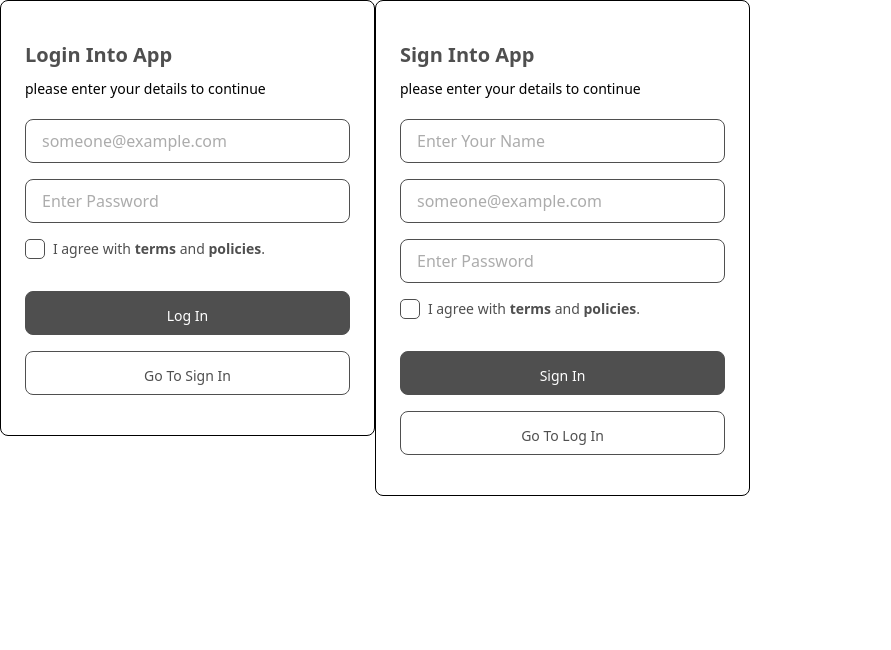
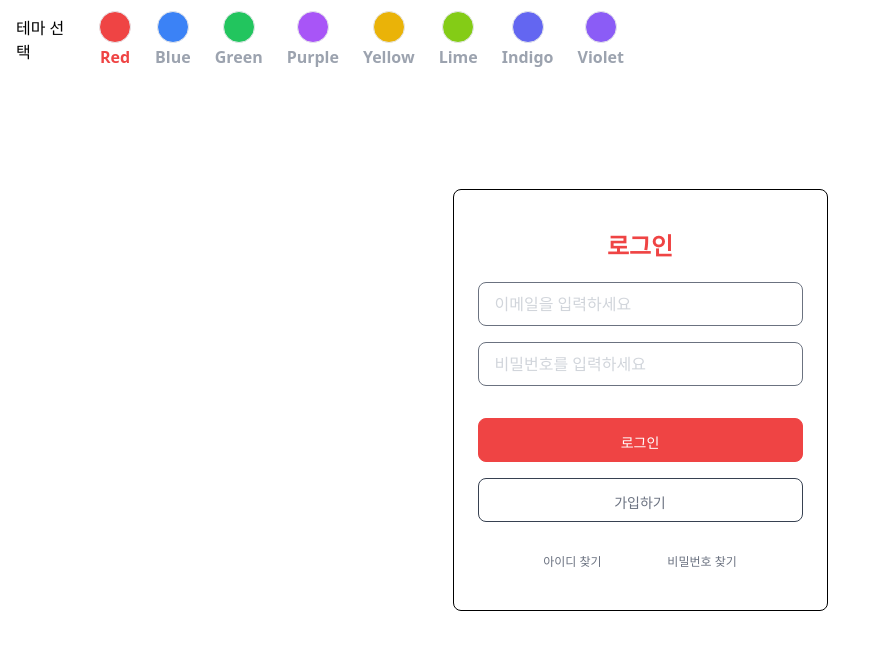
Before and after one commit to KingGyeongHoo/tailwind-practice, a React (Vite) app: page / in a window 1280 px wide. Shown: the top 650 px of the page, without its empty margins (0-891 px from the left). Built offline with nearby package versions, Linux system fonts and the light colour scheme.

Commit message:
디자인 변경 및 테마 시스템 추가

```diff
--- a/src/App.tsx
+++ b/src/App.tsx
@@ -1,54 +1,15 @@
+import { useState } from "react";
 import Card from "./components/Card";
-
+import Theme from "./components/Theme";
+import { themes } from "./data/themeData";
 export default function App() {
-  const login = {
-    mainText: "Login",
-    inputInfo: [
-      {
-        type: "email",
-        placeholder: "someone@example.com",
-      },
-      {
-        type: "password",
-        placeholder: "Enter Password",
-      },
-    ],
-    buttonInfo: [
-      { value: "Log In", className: "bg-[#4F4F4F] text-white" },
-      {
-        value: "Go To Sign In",
-        className: "bg-white text-[#4F4F4F]",
-      },
-    ],
-  };
-  const signin = {
-    mainText: "Sign",
-    inputInfo: [
-      {
-        type: "text",
-        placeholder: "Enter Your Name",
-      },
-      {
-        type: "email",
-        placeholder: "someone@example.com",
-      },
-      {
-        type: "password",
-        placeholder: "Enter Password",
-      },
-    ],
-    buttonInfo: [
-      { value: "Sign In", className: "bg-[#4F4F4F] text-white" },
-      {
-        value: "Go To Log In",
-        className: "bg-white text-[#4F4F4F]",
-      },
-    ],
-  };
+  const [theme, setTheme] = useState(themes[0]);
   return (
-    <div className="flex flex-row justify-around w-[50%]">
-      <Card content={login} />
-      <Card content={signin} />
-    </div>
+    <>
+      <div className="relative flex justify-center items-center w-[100%] h-[100vh]">
+        <Theme themes={themes} setTheme={setTheme} />
+        <Card theme={theme} />
+      </div>
+    </>
   );
 }
--- a/src/components/Agree.tsx
+++ b/src/components/Agree.tsx
@@ -1,10 +1,17 @@
-export const Agree = ({ agreeFor, children }: Agree) => {
+import { twMerge } from "tailwind-merge";
+
+export const Agree = ({ className, agreeFor, children }: Agree) => {
   return (
-    <div className="w-[240px] h-[20px] flex flex-row justify-between items-center">
+    <div className="w-[240px] h-[20px] flex flex-row items-center">
       <input
         type="checkbox"
         id={agreeFor}
-        className="appearance-none w-[20px] h-[20px] border border-[#4F4F4F] rounded-[5px] checked:bg-[#4F4F4F] checked:bg-[url('../img/check.svg')] checked: bg-no-repeat checked:bg-center"
+        className={
+          (twMerge(
+            "appearance-none w-[20px] h-[20px] border rounded-[100px] checked:bg-[url('../img/check.svg')] checked: bg-no-repeat checked:bg-center"
+          ),
+          className)
+        }
       ></input>
       <label htmlFor={agreeFor} className="text-sm text-[#4F4F4F]">
         {children}
--- a/src/components/Button.tsx
+++ b/src/components/Button.tsx
@@ -5,7 +5,7 @@ export const Button = (props: ButtonProps) => {
   return (
     <input
       className={twMerge(
-        `flex justify-center items-center w-[325px] h-[44px] px-[20px] py-[14px] text-sm border border-[#4F4F4F] rounded-lg`,
+        `flex justify-center items-center w-[325px] h-[44px] px-[20px] py-[14px] text-sm border border-gray-700 rounded-lg`,
         className
       )}
       {...rest}
--- a/src/components/Card.tsx
+++ b/src/components/Card.tsx
@@ -1,40 +1,84 @@
+import { useState } from "react";
 import Agree from "./Agree";
 import Button from "./Button";
 import Input from "./Input";
+import { twMerge } from "tailwind-merge";
 
-export const Card = ({ content }: any) => {
-  const { mainText, inputInfo, buttonInfo } = content;
-  console.log(inputInfo);
+export const Card = ({ theme }: { theme: Theme }) => {
+  const { bgColor, checkedBgColor, borderColor, textColor, ...rest } = theme;
+  const [isLogin, setIsLogin] = useState(true);
+  const [name, setName] = useState("");
+  const [email, setEmail] = useState("");
+  const [password, setPassword] = useState("");
+
+  const authTypeChange = (e: any) => {
+    setIsLogin(!isLogin);
+    setName("");
+    setEmail("");
+    setPassword("");
+  };
+
   return (
     <div
       className={`flex flex-col gap-[20px] w-[375px] h-fit border rounded-lg border-black px-[24px] py-[40px]`}
     >
       <div className="flex flex-col gap-[10px]">
-        <h1 className="text-xl font-bold text-[#4F4F4F]">
-          {mainText} Into App
+        <h1 className={twMerge("text-2xl font-bold text-center", textColor)}>
+          {isLogin ? "로그인" : "회원가입"}
         </h1>
-        <p className="text-sm">please enter your details to continue</p>
       </div>
       <form className="flex flex-col gap-8">
         <div className="flex flex-col gap-4">
-          {inputInfo.map((el: IInput) => {
-            return <Input type={el.type} placeholder={el.placeholder}></Input>;
-          })}
-          <Agree agreeFor={mainText}>
-            I agree with <b>terms</b> and <b>policies</b>.
-          </Agree>
+          {!isLogin && (
+            <Input
+              type="text"
+              placeholder="이름을 입력하세요"
+              value={name}
+              onChange={(e) => setName(e.target.value)}
+              required
+            ></Input>
+          )}
+          <Input
+            type="email"
+            placeholder="이메일을 입력하세요"
+            value={email}
+            onChange={(e) => setEmail(e.target.value)}
+            required
+          ></Input>
+          <Input
+            type="password"
+            placeholder="비밀번호를 입력하세요"
+            value={password}
+            onChange={(e) => setPassword(e.target.value)}
+            required
+          ></Input>
         </div>
         <div className="flex flex-col gap-4">
-          {buttonInfo.map((el: IButton) => {
-            return (
-              <Button
-                type="button"
-                value={el.value}
-                className={el.className}
-              ></Button>
-            );
-          })}
+          <Button
+            type="submit"
+            value={isLogin ? "로그인" : "회원가입"}
+            className={twMerge("text-white", bgColor, borderColor)}
+          ></Button>
+          <Button
+            type="button"
+            value={isLogin ? "가입하기" : "로그인으로 이동"}
+            className="bg-white text-gray-500"
+            onClick={(e) => authTypeChange(e)}
+          ></Button>
         </div>
+        {isLogin ? (
+          <div className="flex flex-row justify-evenly items-center text-xs text-gray-500">
+            <span>아이디 찾기</span>
+            <span>비밀번호 찾기</span>
+          </div>
+        ) : (
+          <Agree
+            className={twMerge(borderColor, checkedBgColor)}
+            agreeFor={isLogin ? "login" : "signin"}
+          >
+            <p className="text-sm text-gray-500 ml-1 ">약관에 동의합니다</p>
+          </Agree>
+        )}
       </form>
     </div>
   );
--- a/src/components/Input.tsx
+++ b/src/components/Input.tsx
@@ -5,7 +5,7 @@ export const Input = (props: InputProps) => {
   return (
     <input
       className={twMerge(
-        "w-[325px] h-[44px] px-[16px] py-[14px] border border-[#4F4F4F] placeholder:text-[#ACACAC] rounded-lg",
+        "w-[325px] h-[44px] px-[16px] py-[14px] border border-gray-500 placeholder:text-gray-300 rounded-lg",
         className
       )}
       {...rest}
--- /dev/null
+++ b/src/components/Theme.tsx
@@ -0,0 +1,52 @@
+import { useState } from "react";
+import { twMerge } from "tailwind-merge";
+
+const Theme = ({
+  themes,
+  setTheme,
+}: {
+  themes: Theme[];
+  setTheme: (item: Theme) => void;
+}) => {
+  const [selected, setSelected] = useState(0);
+  const clickHandler = (idx: number, item: Theme) => {
+    setSelected(idx);
+    setTheme(item);
+  };
+  return (
+    <nav
+      className={twMerge(
+        "absolute top-0 left-0 flex flex-row items-center w-2/4 h-20 p-4"
+      )}
+    >
+      <span>테마 선택</span>
+      <ul className="flex flex-row ml-8 gap-6">
+        {themes.map((item: Theme, idx: number) => {
+          return (
+            <li
+              className="flex flex-col items-center gap-0.5"
+              onClick={() => clickHandler(idx, item)}
+            >
+              <div
+                className={twMerge(
+                  "w-8 h-8 border rounded-[100px]",
+                  item.bgColor
+                )}
+              />
+              <span
+                className={twMerge(
+                  "text-gray-400",
+                  selected === idx && item.textColor,
+                  "font-bold"
+                )}
+              >
+                {item.name}
+              </span>
+            </li>
+          );
+        })}
+      </ul>
+    </nav>
+  );
+};
+export default Theme;
--- /dev/null
+++ b/src/data/themeData.ts
@@ -0,0 +1,62 @@
+const red = {
+  name: "Red",
+  bgColor: "bg-red-500",
+  checkedBgColor: "checked:bg-red-500",
+  borderColor: "border-red-500",
+  textColor: "text-red-500",
+};
+const blue = {
+  name: "Blue",
+  bgColor: "bg-blue-500",
+  checkedBgColor: "checked:bg-blue-500",
+  borderColor: "border-blue-500",
+  textColor: "text-blue-500",
+};
+const green = {
+  name: "Green",
+  bgColor: "bg-green-500",
+  checkedBgColor: "checked:bg-green-500",
+  borderColor: "border-green-500",
+  textColor: "text-green-500",
+};
+const purple = {
+  name: "Purple",
+  bgColor: "bg-purple-500",
+  checkedBgColor: "checked:bg-purple-500",
+  borderColor: "border-purple-500",
+  textColor: "text-purple-500",
+};
+
+const indigo = {
+  name: "Indigo",
+  bgColor: "bg-indigo-500",
+  checkedBgColor: "checked:bg-indigo-500",
+  borderColor: "border-indigo-500",
+  textColor: "text-indigo-500",
+};
+
+const yellow = {
+  name: "Yellow",
+  bgColor: "bg-yellow-500",
+  checkedBgColor: "checked:bg-yellow-500",
+  borderColor: "border-yellow-500",
+  textColor: "text-yellow-500",
+};
+
+const lime = {
+  name: "Lime",
+  bgColor: "bg-lime-500",
+  checkedBgColor: "checked:bg-lime-500",
+  borderColor: "border-lime-500",
+  textColor: "text-lime-500",
+};
+
+const violet = {
+  name: "Violet",
+  bgColor: "bg-violet-500",
+  checkedBgColor: "checked:bg-violet-500",
+  borderColor: "border-violet-500",
+  textColor: "text-violet-500",
+};
+
+export const themes = [red, blue, green, purple, yellow, lime, indigo, violet];
```
Also changed, not shown: src/types/types.d.ts (+9 -0 lines).
